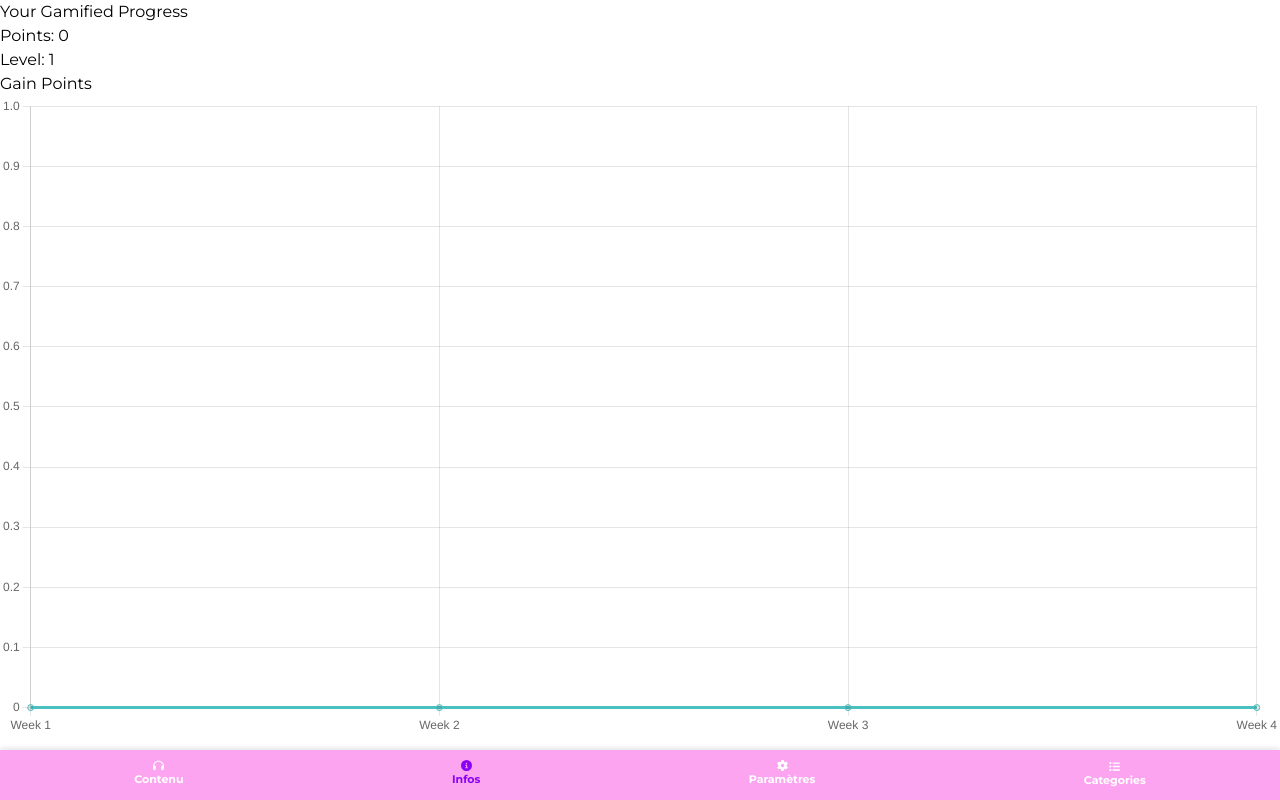
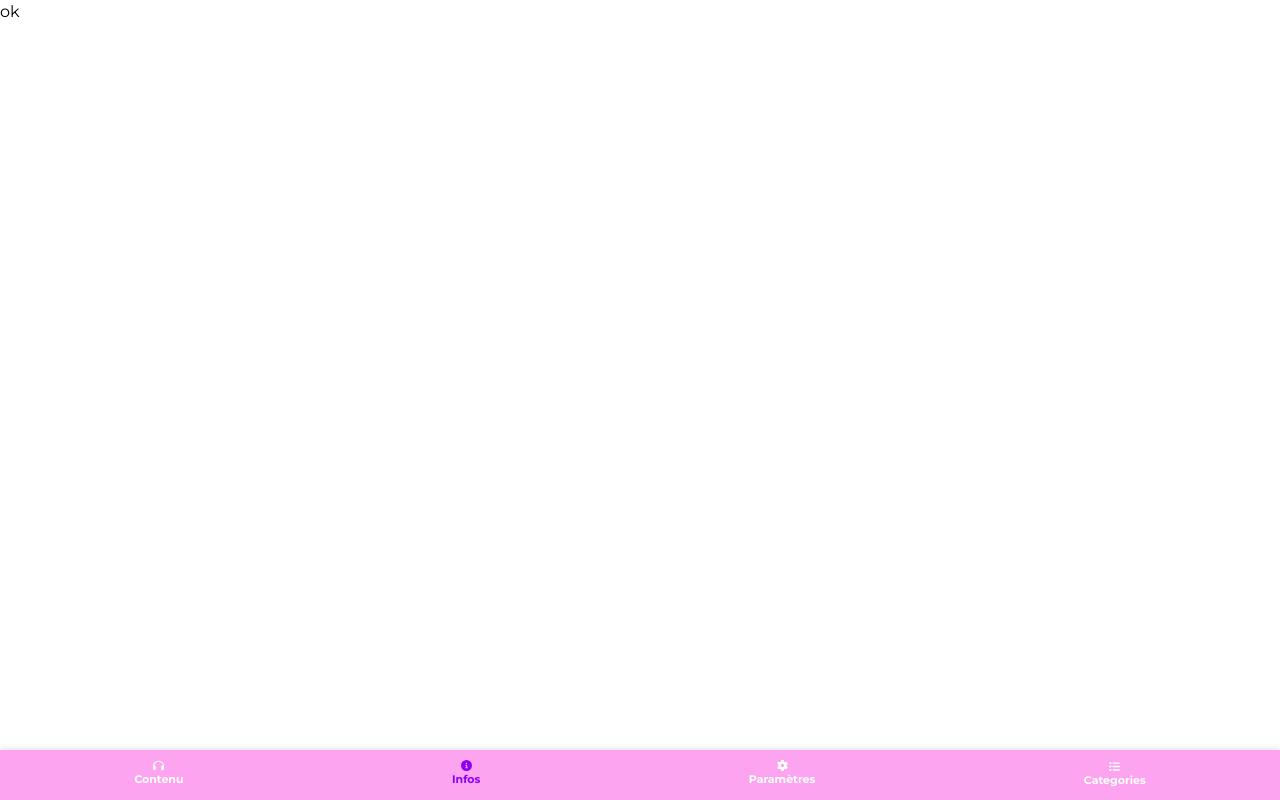
Before and after one commit to Aliyoub/studyfast, a Next.js app: page /infos in a window 1280 px wide. Built offline with nearby package versions, Linux system fonts and the light colour scheme.

Commit message:
another commit

```diff
--- a/app/infos/_page.tsx
+++ /dev/null
@@ -1,22 +0,0 @@
-'use client'
-
-import React from 'react';
-import { increment, decrement } from '../../store/slices/counterSlice';
-import {deleteContent } from '../../store/slices/content/contentSlice';
-import { useSelector, useDispatch } from 'react-redux';
-import { RootState, AppDispatch } from '../../store/store';
-import Performance from '../../components/chart/chart';
-
-
-function Home() {
-    // const dispatch = useDispatch<AppDispatch>();
-    // const count = useSelector((state: RootState) => state.counter.value);
-    // const content = useSelector((state: RootState) => state.content.items);
-
-return (
-
-    <Performance />
-);
-}
-
-export default Home
--- a/app/infos/page.tsx
+++ b/app/infos/page.tsx
@@ -1,77 +1,21 @@
 'use client'
 
-import { useEffect, useRef, useState } from 'react';
-import { Chart, LineController, LineElement, PointElement, LinearScale, CategoryScale } from 'chart.js';
+import { increment, decrement } from '../../store/slices/counterSlice';
+import {deleteContent } from '../../store/slices/content/contentSlice';
+import { useSelector, useDispatch } from 'react-redux';
+import { RootState, AppDispatch } from '../../store/store';
+import Performance from '../../components/chart/_chart';
 
-Chart.register(LineController, LineElement, PointElement, LinearScale, CategoryScale);
 
-const GamifiedChart = () => {
-  const [points, setPoints] = useState(0);
-  const [level, setLevel] = useState(1);
-  const [chartData, setChartData] = useState([0, 0, 0, 0]);
+function Home() {
+    // const dispatch = useDispatch<AppDispatch>();
+    // const count = useSelector((state: RootState) => state.counter.value);
+    // const content = useSelector((state: RootState) => state.content.items);
 
-  const chartRef = useRef<HTMLCanvasElement | null>(null);
-  const chartInstanceRef = useRef<Chart | null>(null);
+return (
 
-  const gainPoints = () => {
-    setPoints(prevPoints => prevPoints + 10);
-  };
+    <div>ok</div>
+);
+}
 
-  useEffect(() => {
-    if (points >= 100) setLevel(2);
-    if (points >= 200) setLevel(3);
-  }, [points]);
-
-  useEffect(() => {
-    if (chartRef.current) {
-      const ctx = chartRef.current.getContext('2d');
-    // const ctx = chartRef.current.getContext('2d');
-
-    if (chartInstanceRef.current) {
-      chartInstanceRef.current.destroy();
-    }
-
-    chartInstanceRef.current = new Chart(ctx!, {
-      type: 'line',
-      data: {
-        labels: ['Week 1', 'Week 2', 'Week 3', 'Week 4'],
-        datasets: [{
-          label: 'User Points',
-          data: chartData,
-          borderColor: 'rgba(75, 192, 192, 1)',
-          fill: false,
-        }]
-      },
-      options: {
-        scales: {
-          x: { type: 'category' },
-          y: { beginAtZero: true }
-        }
-      }
-    });
-
-    return () => {
-      if (chartInstanceRef.current) {
-        chartInstanceRef.current.destroy();
-      }
-    };
-  }
-  }, [chartData]);
-
-  // Simulate progress updates
-  useEffect(() => {
-    setChartData(prev => [...prev.slice(1), points]);
-  }, [points]);
-
-  return (
-    <div>
-      <h2>Your Gamified Progress</h2>
-      <p>Points: {points}</p>
-      <p>Level: {level}</p>
-      <button onClick={gainPoints}>Gain Points</button>
-      <canvas ref={chartRef} width="400" height="200"></canvas>
-    </div>
-  );
-};
-
-export default GamifiedChart;
+export default Home
```
Also changed, not shown: app/revisions/geography/FlippingList.tsx (deleted), 2 other files (tests, documents, lock files or other folders).
